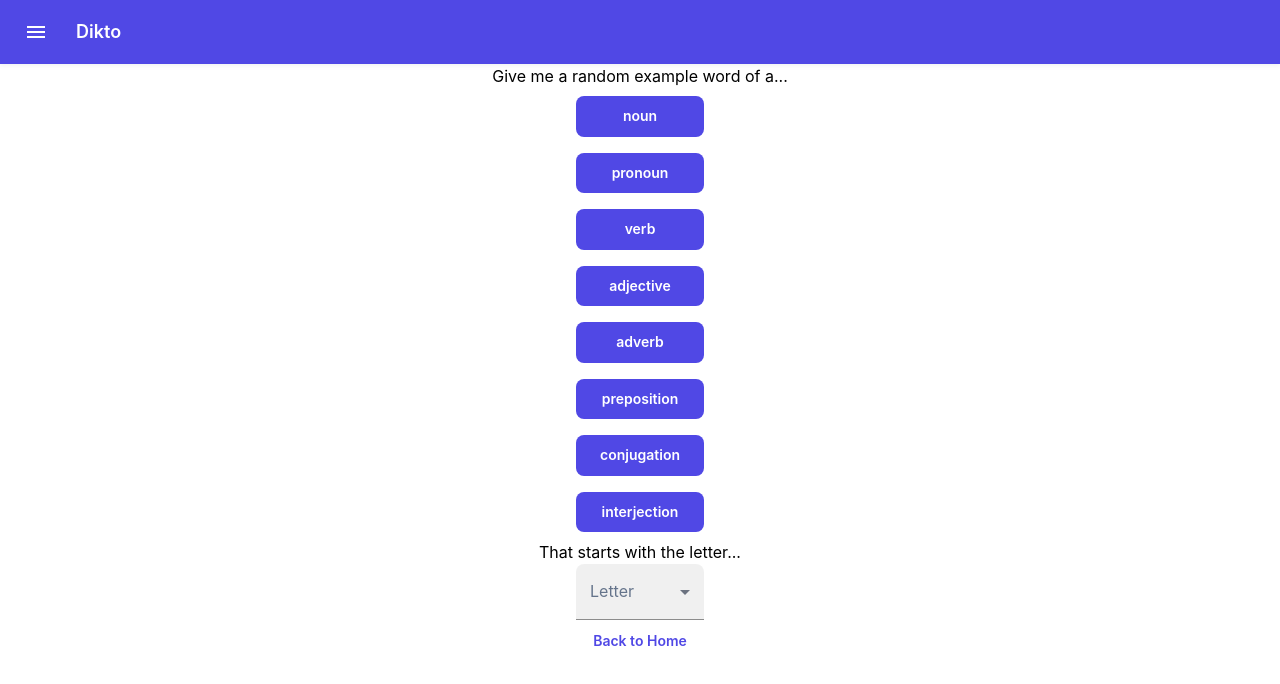
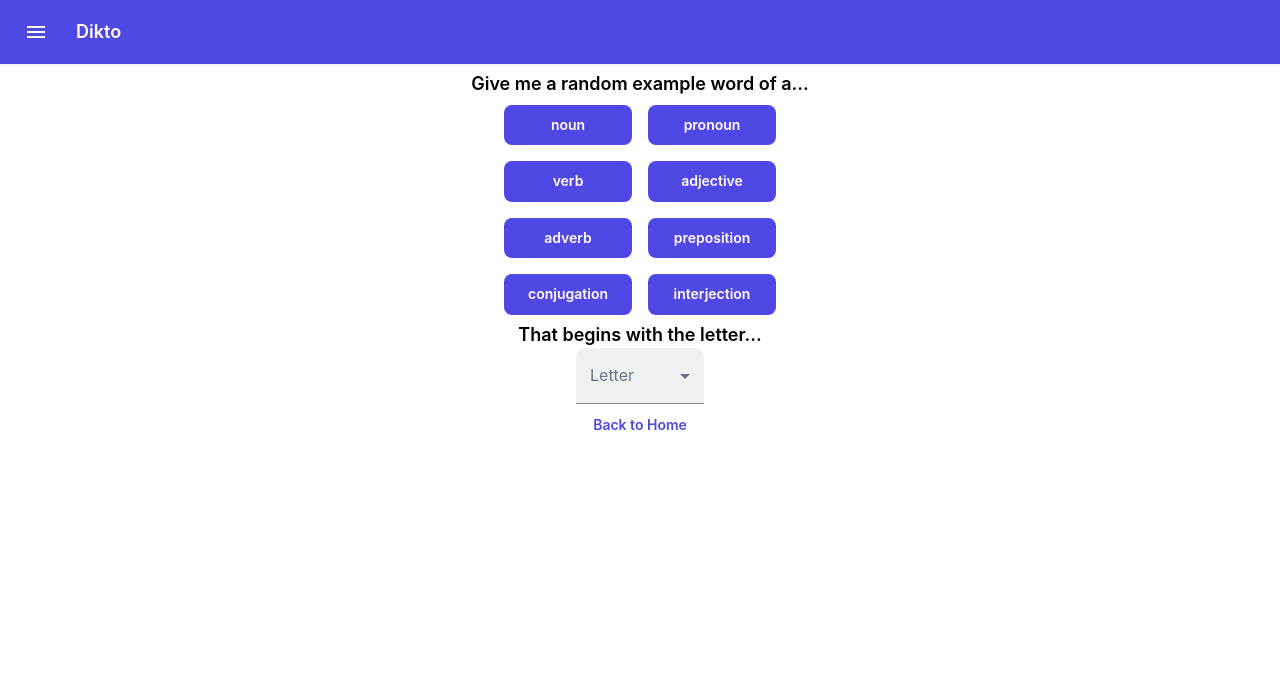
Before and after one commit to strauss02/dikto-frontend, a React (Create React App) app: page /pos in a window 1280 px wide. Shown: the top 684 px of the page. Built offline with nearby package versions, Linux system fonts and the light colour scheme.

Commit message:
more cleaning and refactoring

```diff
--- a/src/App.js
+++ b/src/App.js
@@ -7,17 +7,16 @@ import WordView from './Components/WordView'
 import HomeView from './Components/HomeView'
 import SingleWordView from './Components/SingleWordView'
 import Appbar from './Components/Appbar'
-import { red } from '@mui/material/colors'
-import { ThemeProvider, createTheme } from '@mui/material/styles'
+import { ThemeProvider } from '@mui/material/styles'
 import PosView from './Components/PosView'
 import HomeButton from './Components/HomeButton'
-import { theme } from './theme'
+import { globalStyle, theme } from './theme'
 import GlobalStyles from '@mui/material/GlobalStyles'
 
 function App() {
   return (
     <ThemeProvider theme={theme}>
-      <GlobalStyles styles={{ a: { textDecoration: 'none' } }} />
+      <GlobalStyles styles={globalStyle} />
       <div>
         <Appbar />
         <Routes>
--- a/src/Components/LetterSelect.jsx
+++ b/src/Components/LetterSelect.jsx
@@ -33,8 +33,12 @@ function LetterSelect(props) {
           }}
         >
           {/* Iterate over the alphabet and make a MenuItem element for each letter */}
-          {ALPHABET.map((letter) => {
-            return <MenuItem value={letter}>{letter}</MenuItem>
+          {ALPHABET.map((letter, i) => {
+            return (
+              <MenuItem key={letter + i} value={letter}>
+                {letter}
+              </MenuItem>
+            )
           })}
         </Select>
       </FormControl>
--- a/src/Components/PosView.jsx
+++ b/src/Components/PosView.jsx
@@ -21,21 +21,31 @@ function PosView() {
         justifyContent: 'space-around',
       }}
     >
-      <Typography sx={{}} variant="body1">
-        {' '}
+      <Typography sx={{ mt: '0.5rem' }} variant="h6">
         Give me a random example word of a...
       </Typography>
+      <Box
+        sx={{
+          display: 'grid',
+          gridTemplateColumns: 'repeat(2, 1fr)',
+          gridTemplateRows: 'repeat(4, 1fr)',
+          gridColumnGap: 0,
+          gridRowGap: 0,
+        }}
+      >
+        {/* Create a button for each part of speech  */}
         {Object.entries(ENUM_FULLPOS_MAP).map((entry, i) => {
           return (
-          // the link would be created according to the starting letter chosen. if no letter was chosen, makeLinkPath's logic will take care of that.
             <Link to={makeLinkPath(entry[0], letter)} key={`${entry[1]}${i}`}>
+              {/* //Link path is rendered dynamically according to the letter chosen, if any. */}
               <Button sx={{ m: 1, minWidth: '8rem' }} variant="contained">
                 {entry[1]}
               </Button>
             </Link>
           )
         })}
-      <Typography> That starts with the letter...</Typography>
+      </Box>
+      <Typography variant="h6"> That begins with the letter...</Typography>
       <LetterSelect letter={letter} handleChange={handleChange}></LetterSelect>
     </Box>
   )
--- a/src/Components/SingleWordView.jsx
+++ b/src/Components/SingleWordView.jsx
@@ -1,16 +1,11 @@
-import { Typography } from '@mui/material'
-import React from 'react'
-import { useState } from 'react'
-import { useEffect } from 'react'
-import { useNavigate, useParams } from 'react-router-dom'
-import { API_URL } from '../Utils/config'
-import { fetchSpecificWordData, fetchWordData } from '../Utils/utils'
+import { React, useState, useEffect } from 'react'
+import { useParams } from 'react-router-dom'
+import { fetchSpecificWordData } from '../Utils/utils'
 import LoadingSpinner from './LoadingSpinner'
 import WordCard from './WordCard'
-function SingleWordView(props) {
-  // let { word, pos } = useParams()
+function SingleWordView() {
+  // URL params are used to instruct data fetching
   const [params, setParams] = useState(useParams())
-
   const [wordEntry, setWordEntry] = useState({})
   const [isLoading, setIsLoading] = useState(true)
 
@@ -21,8 +16,7 @@ function SingleWordView(props) {
       setIsLoading(false)
     }
     getEntry()
-    console.log(wordEntry)
-  }, [])
+  }, [params])
 
   return isLoading ? (
     <LoadingSpinner></LoadingSpinner>
--- a/src/Components/WordCard.jsx
+++ b/src/Components/WordCard.jsx
@@ -1,37 +1,34 @@
-import Box from '@mui/material/Box'
 import Card from '@mui/material/Card'
 import CardActions from '@mui/material/CardActions'
 import CardContent from '@mui/material/CardContent'
 import Button from '@mui/material/Button'
 import Typography from '@mui/material/Typography'
-import { useNavigate, useParams } from 'react-router'
-import React, { useState } from 'react'
-// full word object passed as entry
+import { useNavigate } from 'react-router'
+import React from 'react'
+
+// This components gets the whole 'word' object entry.
+// It is passed setParams as props from  'WordView' so it could trigger a rerender.
+
 function WordCard({ entry, setParams }) {
   let navigate = useNavigate()
 
-  const [track, setTrack] = useState(0)
-
   function handleWordClick(word) {
-    console.log(word)
     navigate(`/${word}`)
     setParams({ word })
-    setTrack(track + 1)
   }
 
-  // entry is used only for key creation
   function renderClickableParagraph(paragraph, entry) {
+    // Paragraph gets split into an array of words.
     return paragraph.split(/ /g).map((word, i) => (
       <span
         key={`${entry.Word}${entry.Pos}${word}${i}`}
         onClick={() => handleWordClick(word)}
       >
+        {/* a space gets added after each word */}
         {word}{' '}
       </span>
     ))
   }
-
-  // const clickableDefinition = renderClickableParagraph(entry.Definitions)
 
   return (
     <Card sx={{ minWidth: 275, m: 2 }}>
@@ -46,10 +43,6 @@ function WordCard({ entry, setParams }) {
           {renderClickableParagraph(entry.Definitions, entry)}
         </Typography>
       </CardContent>
-      <CardActions>
-        {/*  button for future use */}
-        <Button size="small"></Button>
-      </CardActions>
     </Card>
   )
 }
--- a/src/Components/WordView.jsx
+++ b/src/Components/WordView.jsx
@@ -2,34 +2,17 @@ import { Typography } from '@mui/material'
 import React from 'react'
 import { useState } from 'react'
 import { useEffect } from 'react'
-import { Navigate, useNavigate, useParams, useLocation } from 'react-router-dom'
-import { API_URL } from '../Utils/config'
+import { Navigate, useParams } from 'react-router-dom'
 import { fetchRandomWord, fetchWordData } from '../Utils/utils'
-import { ENUM_POS_MAP } from '../Utils/constants'
 import WordCard from './WordCard'
 import LoadingSpinner from './LoadingSpinner'
-function WordView(props) {
-  // let params = useParams()
-
+function WordView() {
   const [wordEntries, setWordEntries] = useState([])
   const [isLoading, setIsLoading] = useState(true)
   const [params, setParams] = useState(useParams())
-  // const location = useLocation()
-  // const locationCopy = location
-
-  // function checkURLChanged() {
-  //   if (locationCopy != location) {
-  //     setParams({ word: 'banana' })
-  //     console.log('urlchanged')
-  //   }
-  // }
-  // checkURLChanged()
 
   useEffect(() => {
-    console.log('RERENDER')
     async function getEntries() {
-      console.log(params)
-
       // if a specific word was requested..
       if (params.word) {
         let word = params.word
@@ -38,36 +21,24 @@ function WordView(props) {
         setIsLoading(false)
       } else {
         // if a random word was requested..
-        //first, check if beggining letter was chosen
-        if (params.letter) {
-          const entries = await fetchRandomWord(params.part, params.letter)
-          entries ? setWordEntries([entries]) : setWordEntries([])
-          setIsLoading(false)
-        }
-        // if no beggining letter was chosen, just fetch a randomword
-        else {
-          const entries = await fetchRandomWord(params.part)
-          setWordEntries([entries])
-          setIsLoading(false)
-        }
+        const entries = await fetchRandomWord(params.part, params.letter)
+        //prevent adding 'undefined' as an array item
+        entries ? setWordEntries([entries]) : setWordEntries([])
+        setIsLoading(false)
       }
     }
     getEntries()
   }, [params])
 
-  console.log(wordEntries)
-  console.log(wordEntries.length)
-  console.log(wordEntries.length > 1)
   return isLoading ? (
-    <LoadingSpinner></LoadingSpinner>
+    <LoadingSpinner />
   ) : (
     <div>
-      {console.log('rerenering')}
-      {console.log(params)}
       {wordEntries.length === 0 && (
         <Typography>Sorry, we couldn't find that word :( </Typography>
       )}
       {wordEntries.length === 1 && (
+        // Words that have only 1 definition get their own view, because their path is different.
         <Navigate to={`/${wordEntries[0].Word}/${wordEntries[0].Pos} `} />
       )}
       {wordEntries.length > 1 && (
--- a/src/theme.js
+++ b/src/theme.js
@@ -1,4 +1,9 @@
 import { createTheme } from '@mui/material'
+
+export const globalStyle = {
+  a: { textDecoration: 'none' },
+  span: { '&:hover': { color: '#10B981', fontWeight: 500 } },
+}
 
 export const theme = createTheme({
   breakpoints: {
```
Lines whose indentation alone changed are shown as unchanged.
